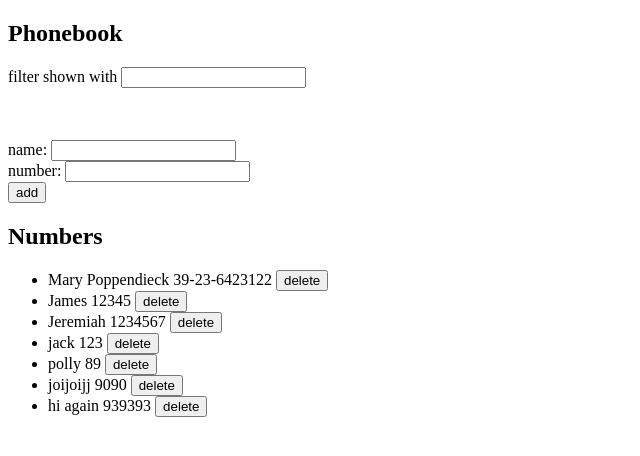
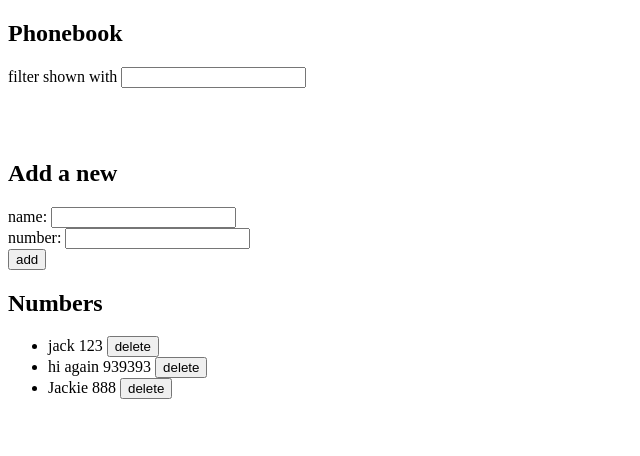
Before and after one commit to jonnyhoudini/fullstackopen, a React (Create React App) app in the folder part2/phonebook/: page / in a window 1280 px wide. Shown: the top 456 px of the page, without its empty margins (0-640 px from the left). Built offline with nearby package versions, Linux system fonts and the light colour scheme; data requests are answered from the project's data file.

Commit message:
completed 2.17

```diff
--- a/part2/phonebook/db.json
+++ b/part2/phonebook/db.json
@@ -1,39 +1,19 @@
 {
   "persons": [
-    {
-      "name": "Mary Poppendieck",
-      "number": "39-23-6423122",
-      "id": 4
-    },
-    {
-      "name": "James",
-      "number": "12345",
-      "id": 6
-    },
-    {
-      "name": "Jeremiah",
-      "number": "1234567",
-      "id": 7
-    },
     {
       "name": "jack",
       "number": "123",
       "id": 8
     },
     {
-      "name": "polly",
-      "number": "89",
-      "id": 9
-    },
-    {
-      "name": "joijoijj",
-      "number": "9090",
-      "id": 10
-    },
-    {
       "name": "hi again",
       "number": "939393",
       "id": 12
+    },
+    {
+      "name": "Jackie",
+      "number": "888",
+      "id": 16
     }
   ]
 }
--- a/part2/phonebook/src/App.js
+++ b/part2/phonebook/src/App.js
@@ -2,8 +2,10 @@ import { useState, useEffect } from 'react'
 import Filter from './components/Filter'
 import Form from './components/Form'
 import Numbers from './components/Numbers'
+import Message from './components/Message'
 import axios from 'axios'
 import services from './services'
+import './index.css'
 
 const App = () => {
   const [persons, setPersons] = useState([])
@@ -11,6 +13,7 @@ const App = () => {
   const [newNumber, setNewNumber] = useState('')
   const [filter, setFilter] = useState('')
   const [filteredPersons, setFilteredPersons] = useState(persons)
+  const [message, setMessage] = useState(null)
 
   useEffect(() => {
     console.log('effect')
@@ -45,6 +48,10 @@ const App = () => {
           .then(updatedPerson => {
             console.log(updatedPerson)
             setPersons(persons.map(person => person.id !== updatedPerson.id ? person : updatedPerson))
+            setMessage(`Updated ${updatedPerson.name}`)
+            setTimeout(() => {
+              setMessage(null)
+            }, 5000)
           })
       }
     } else {
@@ -53,6 +60,10 @@ const App = () => {
         .then(newPerson => {
           console.log(newPerson)
           setPersons(persons.concat(newPerson))
+          setMessage(`Added ${newPerson.name}`)
+          setTimeout(() => {
+            setMessage(null)
+          }, 5000)
         })
       setNewName('')
       setNewNumber('')
@@ -74,6 +85,17 @@ const App = () => {
         .then(response => {
           console.log(response)
           setPersons(persons.filter(person => person.id !== id))
+          setMessage(`Deleted ${name}`)
+          setTimeout(() => {
+            setMessage(null)
+          }, 5000)
+        })
+        .catch(error => {
+          console.log(error)
+          setMessage(`Information of ${name} has already been removed from server`)
+          setTimeout(() => {
+            setMessage(null)
+          }, 5000)
         })
     }
   }
@@ -83,6 +105,8 @@ const App = () => {
       <h2>Phonebook</h2>
       <Filter handleFilter={handleFilter} />
       <br /><br />
+      <Message message={message} />
+      <h2>Add a new</h2>
       <Form handleNameInput={handleNameInput} handleNumberInput={handleNumberInput} handleSubmit={handleSubmit} newName={newName} newNumber={newNumber} />
       <h2>Numbers</h2>
       <Numbers persons={filter.length > 0 ? filteredPersons : persons} handleDelete={handleDelete} />
--- /dev/null
+++ b/part2/phonebook/src/components/Message.js
@@ -0,0 +1,15 @@
+import React from 'react'
+
+const Message = ({ message }) => {
+    if (message === null) {
+        return null
+    }
+
+    return (
+        <div className={message.includes('removed') ? "error" : "message"}>
+            {message}
+        </div>
+    )
+}
+
+export default Message
--- /dev/null
+++ b/part2/phonebook/src/index.css
@@ -0,0 +1,19 @@
+.message {
+    color: green;
+    background: lightgrey;
+    font-size: 20px;
+    border-style: solid;
+    border-radius: 5px;
+    padding: 10px;
+    margin-bottom: 10px;
+}
+
+.error {
+    color: red;
+    background: lightgrey;
+    font-size: 20px;
+    border-style: solid;
+    border-radius: 5px;
+    padding: 10px;
+    margin-bottom: 10px;
+}
--- a/part2/phonebook/src/index.js
+++ b/part2/phonebook/src/index.js
@@ -1,6 +1,7 @@
 import React from 'react';
 import ReactDOM from 'react-dom/client';
 import App from './App';
+import './index.css';
 
 
 const root = ReactDOM.createRoot(document.getElementById('root'));
```
